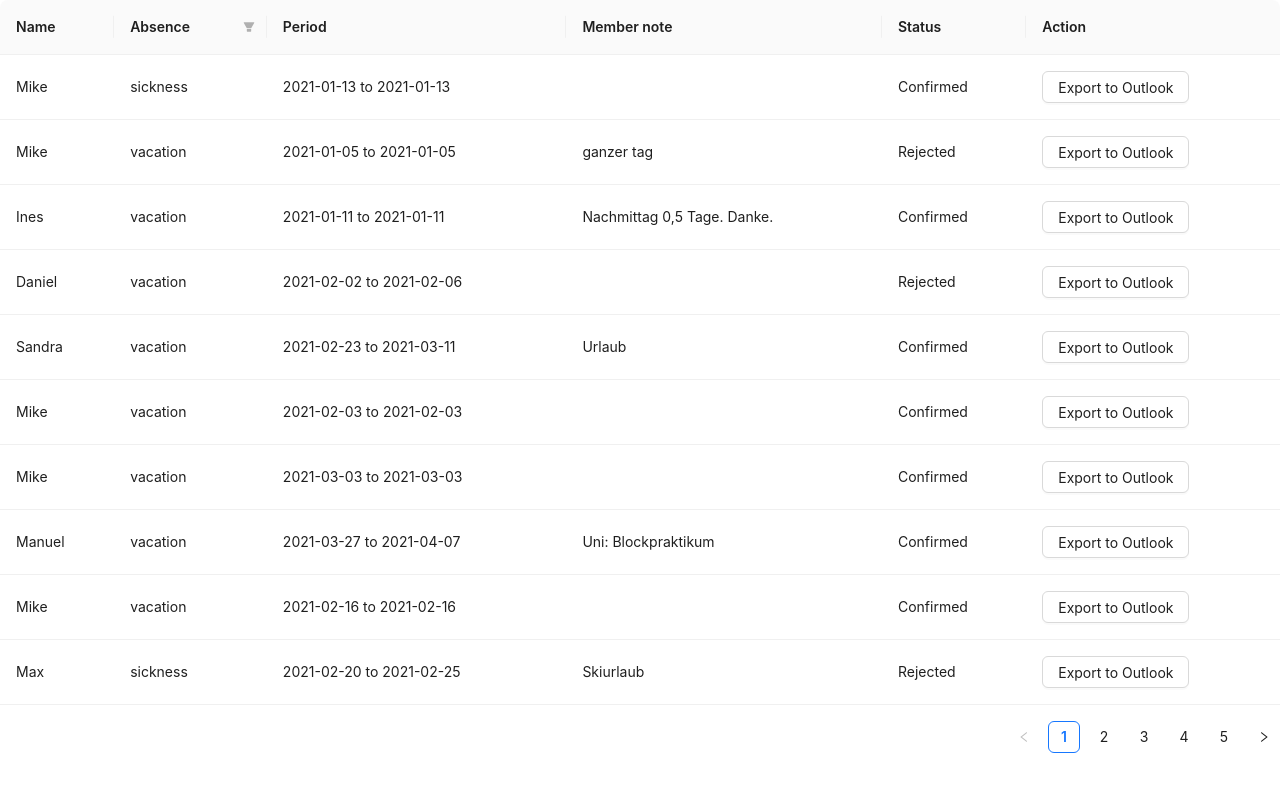
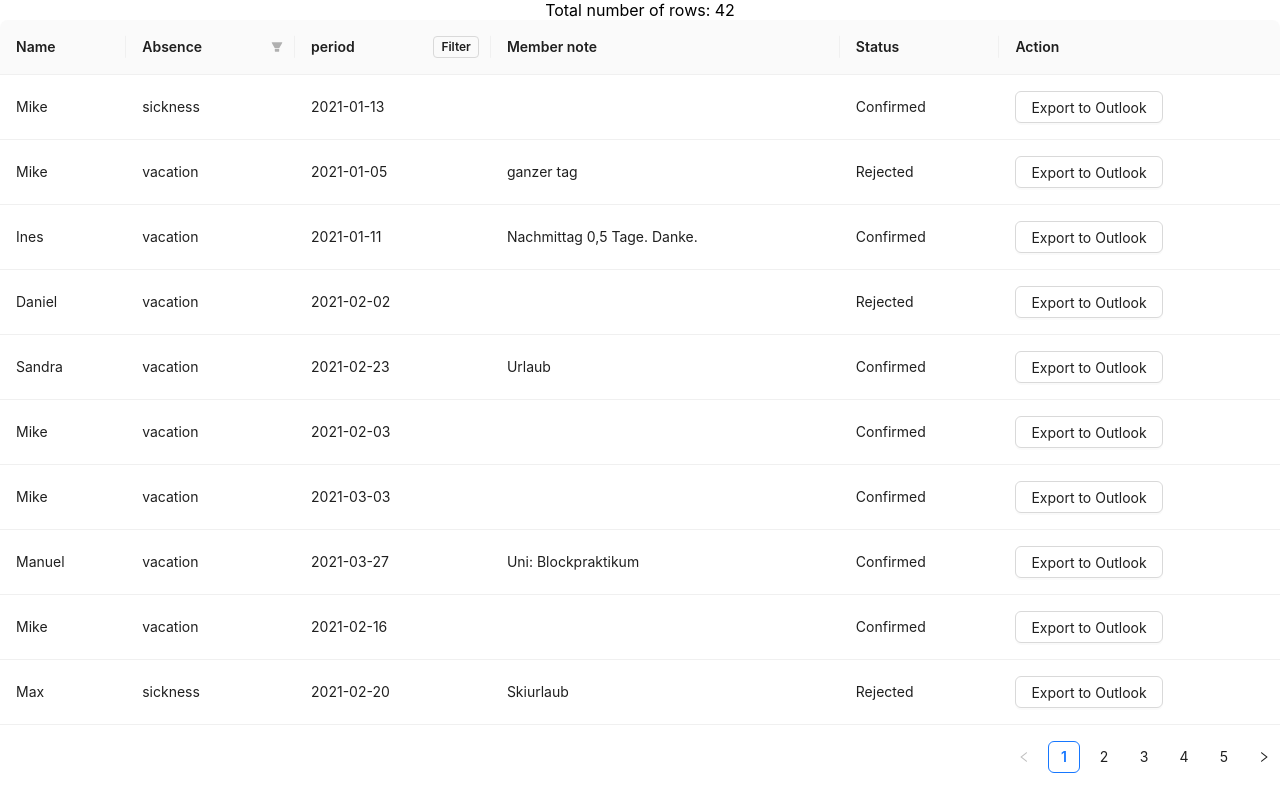
Before and after one commit to fahadshaikh99/crewmeister-react-challenge, a React (Create React App) app: page / in a window 1280 px wide. Built offline with nearby package versions, Linux system fonts and the light colour scheme.

Commit message:
add date filter on period [1/2] (crash on filter button)

```diff
--- a/src/pages/Home/index.js
+++ b/src/pages/Home/index.js
@@ -28,7 +28,7 @@ const Home = () => {
         const absenceList = absences?.payload?.map(obj => ({
             name: membersObject[obj.userId]?.name,
             status: obj?.confirmedAt ? 'Confirmed' : obj?.rejectedAt ? 'Rejected' : 'Requested',
-            period: `${obj?.startDate} to ${obj.endDate}`,
+            period: obj?.startDate,
             ...obj
         }));
         return absenceList
@@ -36,6 +36,7 @@ const Home = () => {
 
     return (
         <div>
+            <div>Total number of rows: {listAbsences.length}</div>
             <Table columns={listAbsencesColumns} dataSource={listAbsences} rowKey="id" />
         </div>
     )
--- a/src/pages/Home/listAbsencesColumns.js
+++ b/src/pages/Home/listAbsencesColumns.js
@@ -1,5 +1,7 @@
 import { Table, DatePicker, Tag, Space, Button } from 'antd';
 import { handleExportToOutlook } from '../../utils';
+import moment from 'moment';
+const { RangePicker } = DatePicker;
 
 
 export const listAbsencesColumns = [
@@ -24,8 +26,37 @@ export const listAbsencesColumns = [
         onFilter: (value, record) => record.type.indexOf(value) === 0,
     },
     {
-        title: 'Period',
+        title: 'period',
         dataIndex: 'period',
+        key: 'period',
+        filterDropdown: ({ setSelectedKeys, selectedKeys, confirm, clearFilters }) => (
+            <div style={{ padding: 8 }}>
+                <RangePicker
+                    value={selectedKeys}
+                    onChange={(dates) => setSelectedKeys(dates)}
+                    onOk={confirm}
+                    onClear={() => {
+                        setSelectedKeys([]);
+                        clearFilters();
+                    }}
+                />
+                <Space>
+                    <button onClick={() => confirm()}>Filter</button>
+                    <button onClick={() => clearFilters()}>Reset</button>
+                </Space>
+            </div>
+        ),
+        filterIcon: (filtered) => (
+            <Tag color={filtered ? 'blue' : 'default'} style={{ marginRight: 0 }}>
+                Filter
+            </Tag>
+        ),
+        onFilter: (value, record) => {
+
+            const [startDate, endDate] = record;
+            return new Date(record?.startDate) >= startDate && new Date(record?.endDate) <= endDate;
+
+        },
     },
     {
         title: 'Member note',
```
